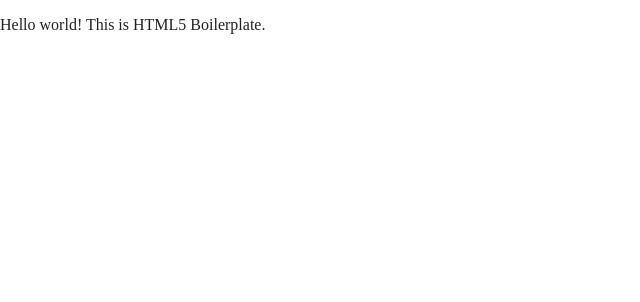
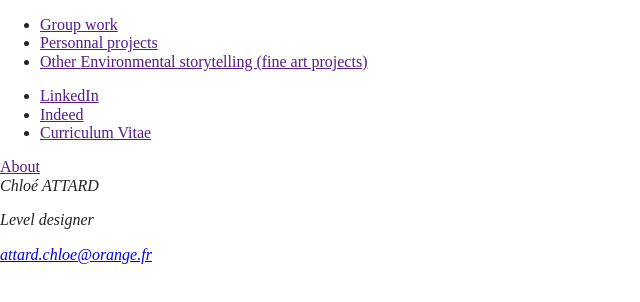
Before and after one commit to anthony-tron/flyingrabbit, a website built with Parcel: page src/index.html in a window 1280 px wide. Shown: the whole page, without its empty margins (0-640 px from the left). Built offline with nearby package versions, Linux system fonts and the light colour scheme.

Commit message:
wip(home): html structure

```diff
--- a/src/index.html
+++ b/src/index.html
@@ -23,19 +23,52 @@
 </head>
 
 <body>
+  <nav class="main-nav">
+    <ul>
+      <li>
+        <a href="">Group work</a>
+      </li>
+      <li>
+        <a href="">Personnal projects</a>
+      </li>
+      <li>
+        <a href="">
+          Other
+          <span>
+            Environmental storytelling (fine art projects)
+          </span>
+        </a>
+      </li>
+    </ul>
+  </nav>
 
-  <!-- Add your site or application content here -->
-  <p>Hello world! This is HTML5 Boilerplate.</p>
+  <nav class="contact-nav">
+    <ul>
+      <li>
+        <a href="">LinkedIn</a>
+      </li>
+      <li>
+        <a href="">Indeed</a>
+      </li>
+      <li>
+        <a href="">Curriculum Vitae</a>
+      </li>
+    </ul>
+
+    <a href="">About</a>
+  </nav>
+
+  <footer>
+    <address class="author">
+      <a rel="author">Chloé ATTARD</a>
+      <p>Level designer</p>
+      <a href="mailto:attard.chloe@orange.fr">attard.chloe@orange.fr</a>
+    </address>
+  </footer>
+
   <script src="js/vendor/modernizr-3.11.2.min.js"></script>
   <script src="js/plugins.js"></script>
   <script src="js/main.js"></script>
-
-  <!-- Google Analytics: change UA-XXXXX-Y to be your site's ID. -->
-  <script>
-    window.ga = function () { ga.q.push(arguments) }; ga.q = []; ga.l = +new Date;
-    ga('create', 'UA-XXXXX-Y', 'auto'); ga('set', 'anonymizeIp', true); ga('set', 'transport', 'beacon'); ga('send', 'pageview')
-  </script>
-  <script src="https://www.google-analytics.com/analytics.js" async></script>
 </body>
 
 </html>
```
